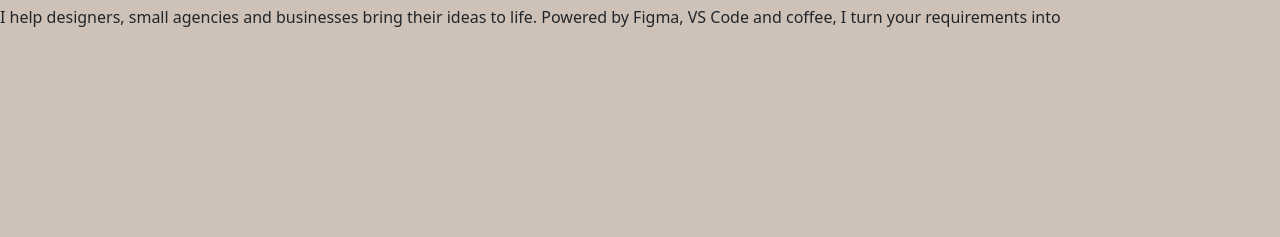
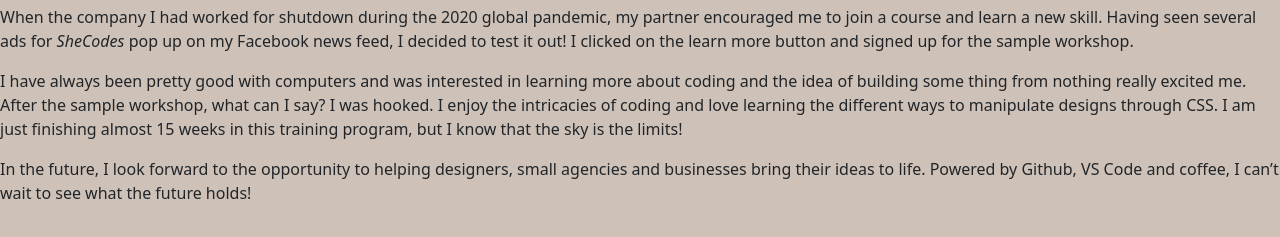
Before and after one commit to shasa1280/Portfolio-Project, a plain HTML site: page about.html in a window 1280 px wide. Shown: the part 221-458 px from the top of the page. Drawn offline with nearby package versions, Linux system fonts and the light colour scheme.

Commit message:
Added about me text and working on CSS

```diff
--- a/about.html
+++ b/about.html
@@ -56,7 +56,9 @@
     <h1> About Me</h1>
 
   <h2>Hi, I'm Shasa Boshoff</h2>
+<p>When the company I had worked for shutdown during the 2020 global pandemic, my partner encouraged me to join a course and learn a new skill. Having seen several ads for <em><a hre="www.shecodes.io">SheCodes</a> </em>pop up on my Facebook news feed, I decided to test it out! I clicked on the learn more button and signed up for the sample workshop.
+<p> I have always been pretty good with computers and was interested in learning more about coding and the idea of building some thing from nothing really excited me. After the sample workshop, what can I say? I was hooked. I enjoy the intricacies of coding and love learning the different ways to manipulate designs through CSS. I am just finishing almost 15 weeks in this training program, but I know that the sky is the limits!</p>
+<p> In the future, I look forward to the opportunity to helping designers, small agencies and businesses bring their ideas to life. Powered by Github, VS Code and coffee, I can’t wait to see what the future holds!</p>
 
-  <p>I help designers, small agencies and businesses bring their ideas to life. Powered by Figma, VS Code and coffee, I turn your requirements into </p>
   </body>
 </html>
--- a/src/styles.css
+++ b/src/styles.css
@@ -55,3 +55,7 @@
 img {
   border-radius: 1000px;
 }
+
+.about-p {
+  background-color: #718085;
+}
```
